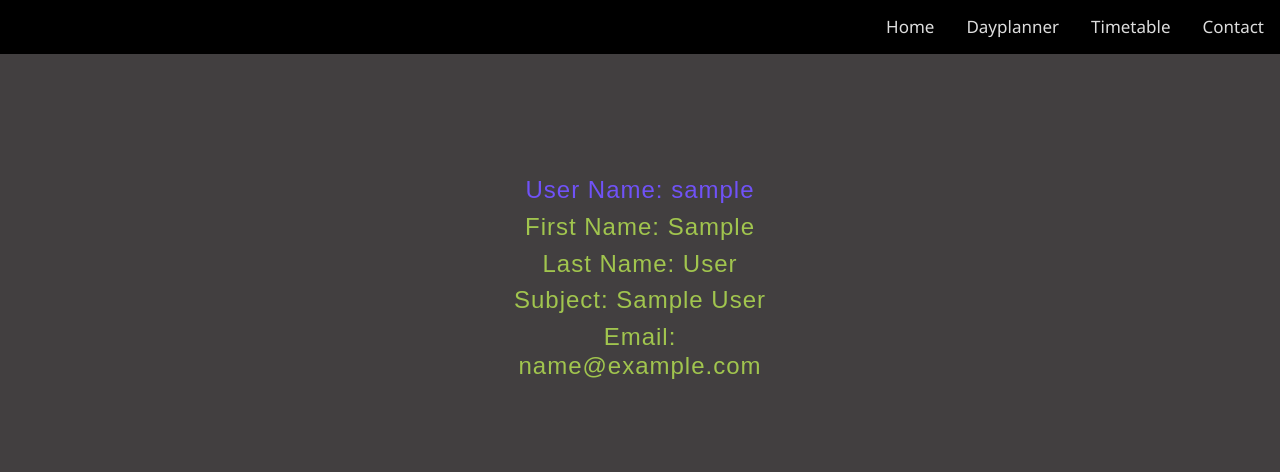
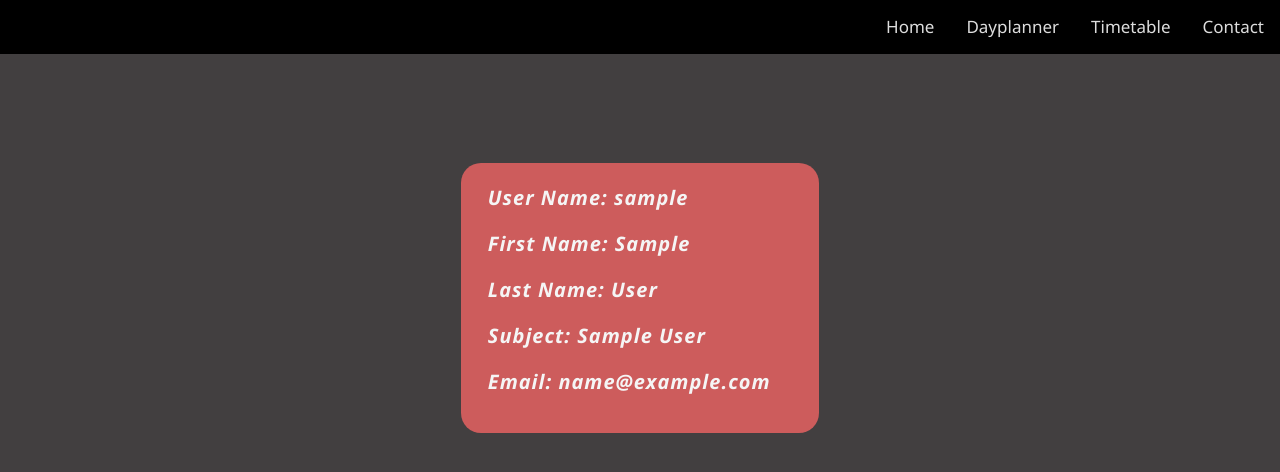
Before and after one commit to chris9515/WAD-Project, a Django app: page /teacherProfile in a window 1280 px wide. Shown: the top 472 px of the page. Run offline with Django 3.2, Linux system fonts and the light colour scheme; a user stored in the database is signed in; tables that the repository leaves empty hold one stand-in row (values such as "Sample post").

Commit message:
frontend part7

```diff
--- a/TTgenerator/templates/TimeTablePlanner.html
+++ b/TTgenerator/templates/TimeTablePlanner.html
@@ -4,7 +4,7 @@
 <head>
     <title>Time Table Planner</title>
     <link rel="stylesheet" href="{% static 'css/Wad_Project.css' %}">
-    <link rel="stylesheet" href="{% static 'css/SASS/TimeTablePlanner.css' %}">
+
 </head>
 {% csrf_token %}
 <div class="buttons">
--- a/TTgenerator/templates/profile.html
+++ b/TTgenerator/templates/profile.html
@@ -6,16 +6,16 @@
     <link rel="stylesheet" href="{% static 'css/Wad_Project.css' %}">
 </head>
 <body>
-    <div class="buttons">
-    <h1>User Name: {{profile.user.username}}</h1>
-    <h2>First Name: {{profile.user.first_name}}</h2>
-    <h2>Last Name: {{profile.user.last_name}}</h2>
+    <div class="prof">
+    <p>User Name: {{profile.user.username}}</p>
+    <p>First Name: {{profile.user.first_name}}</p>
+    <p>Last Name: {{profile.user.last_name}}</p>
     {% if profile.user.is_staff == True  %}
-        <h2>Subject: {{ profile.subject }}</h2>
+        <p>Subject: {{ profile.subject }}</p>
     {% else %}
-        <h2>Admission Date: {{profile.year}}</h2>
+        <p>Admission Date: {{profile.year}}</p>
     {% endif %}
-    <h2>Email: {{ profile.user.email }}</h2>
+    <p>Email: {{ profile.user.email }}</p>
 </div>
 </body>
 {% endblock %}
--- a/TTgenerator/templates/timetable.html
+++ b/TTgenerator/templates/timetable.html
@@ -2,7 +2,7 @@
 {% block content %}
 {% load static %}
 {% if profile.user.is_staff %}
-<span class="buttons">
+<div class="buttons">
   <ul>
       <li><a href="{% url 'home' %}"><p>Home</p></a></li>
       <li><a href="{% url 'addFaculty' %}"><p>Add Faculty</p></a></li>
@@ -12,7 +12,7 @@
       <li><a href="{% url 'addDepartment' %}"><p>Add department</p></a></li>
       <li><a href="{% url 'addSection' %}"><p>Add Section</p></a></li>
   </ul>
-</span>
+</div>
 {% elif not profile.user.is_staff %}
 <br><br>
 {% endif %}
--- a/todolist/static/css/WAD_Project.css
+++ b/todolist/static/css/WAD_Project.css
@@ -100,25 +100,35 @@
 .buttons{
   margin: 10% 40%;
 }
+.prof{
+  margin: 9% 36%;
+  background-color:indianred;
+  padding: 20px 5px;
+  border-radius: 20px;
+}
+.prof p{
+  font-size: 20px;
+  font-style: italic;
+  padding-left: 22px;
+  font-weight: bold;
+  letter-spacing: 1px;
+}
 .buttons ul{
-  background:darkslategray;
+  background-color:darkseagreen;
   padding: 20px;
-  margin-top: 3%;
-  margin-left: 5%;
-  width:18%;
   padding-left: 2%;
   border-radius: 30px;
+  margin: 2% 38%;
 }
 .buttons ul li{
-    color: cornsilk;
+    color: whitesmoke;
     margin: 8px;
     padding-left: 2%;
     list-style-type: circle;
-
   }
   .buttons p{
     font-size: 17px;
-    font-weight: lighter;
+    color: whitesmoke;
   }
 .logoutbtn{
   text-align: center;
@@ -164,7 +174,6 @@
   text-align: start;
   outline: none;
 }
-
 .submit_btn{
   width: 50%;
   height: 100%;
```
